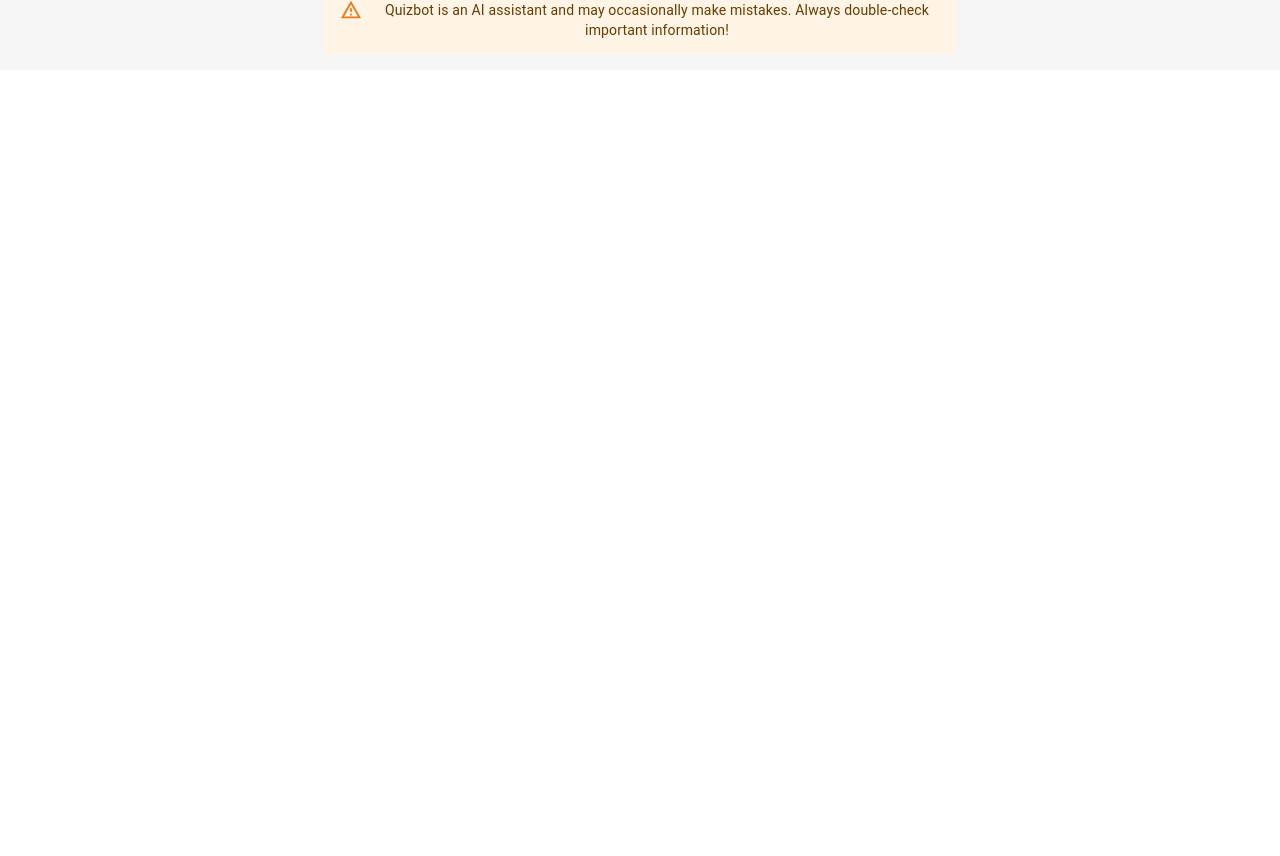
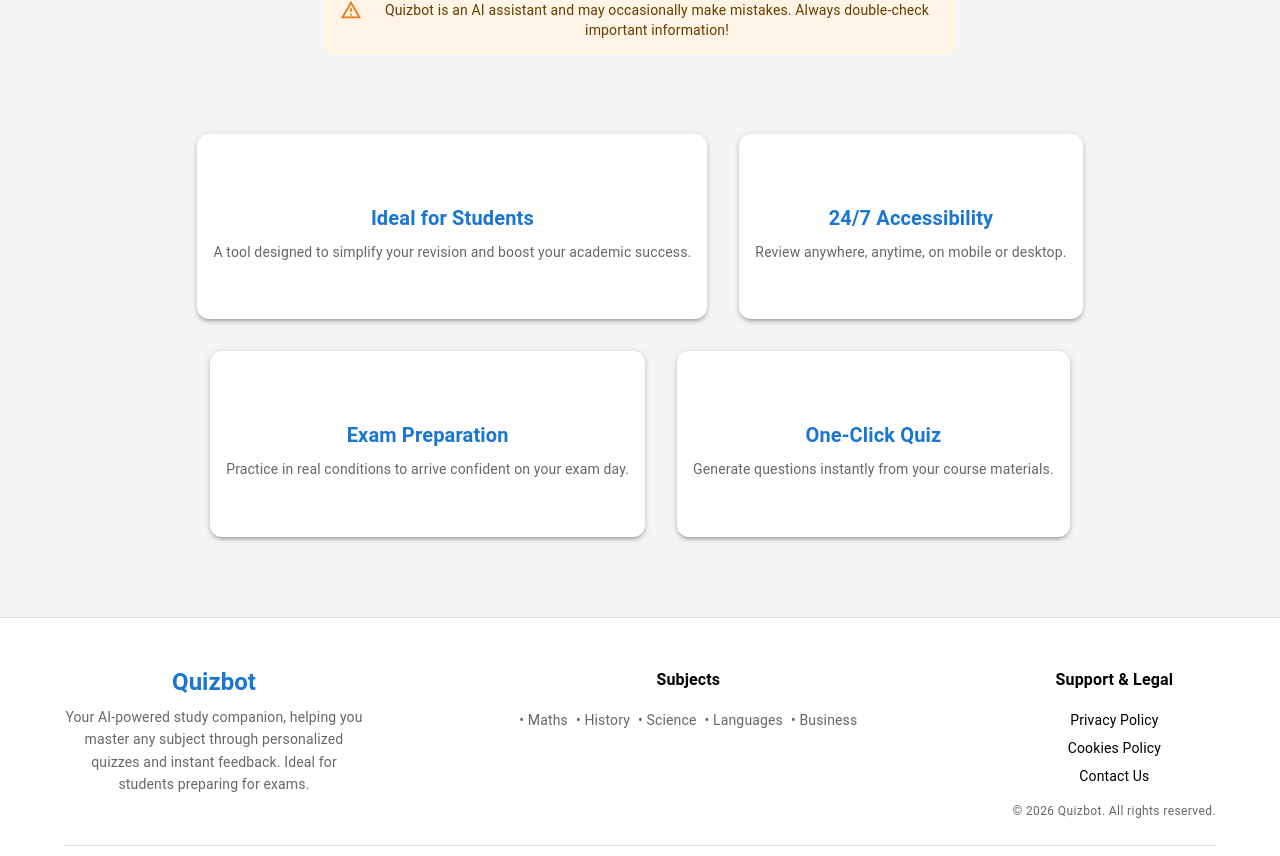
Before and after one commit to Elvie246/Quizbot, a React (Create React App) app in the folder quizbot-frontend/: page / in a window 1280 px wide. Shown: the part 850-1706 px from the top of the page. Before the commit the page ends 920 px from the top, so only its background shows below. Built offline with nearby package versions, Linux system fonts and the light colour scheme; some icons are missing.

Commit message:
feat: add Footer component and fix App syntax error

```diff
--- a/quizbot-frontend/src/App.js
+++ b/quizbot-frontend/src/App.js
@@ -13,6 +13,8 @@ import CloseIcon from '@mui/icons-material/Close';
 import QuizbotTutorialCard from './QuizbotTutorialCard';
 import QuizbotGeneratorCard from './QuizbotGeneratorCard';
 import QuizbotWarning from './QuizbotWarning';
+import QuizbotFeatures from './QuizbotFeatures';
+import Footer from './Footer';
 import CreditsBar from './CreditsBar';
 
 
@@ -84,7 +86,10 @@ function App() {
           </Grid>
         </Grid>
         <QuizbotWarning />
+        <QuizbotFeatures />
       </Box>
+
+      <Footer />
 
       {/* Login/Register dialog */}
       <Dialog open={dialogOpen} onClose={closeDialog} maxWidth="xs" fullWidth>
--- /dev/null
+++ b/quizbot-frontend/src/Footer.js
@@ -0,0 +1,68 @@
+// Footer.js
+// Footer component for Quizbot with subjects and links
+// Author: Quizbot Team
+
+import React from 'react';
+import { Box, Typography, Grid, Link, Divider, Container } from '@mui/material';
+
+/**
+ * Footer component for the application.
+ * @component
+ */
+function Footer() {
+  const currentYear = new Date().getFullYear();
+
+  const subjects = ['Maths', 'History', 'Science', 'Languages', 'Business'];
+
+  return (
+    <Box sx={{ bgcolor: '#ffffff', pt: 6, pb: 4, mt: 'auto', borderTop: '1px solid #e0e0e0', width: '100%' }}>
+      <Container maxWidth="lg">
+        <Grid container spacing={4} justifyContent="space-between">
+          {/* Left Section: Quizbot and Summary */}
+          <Grid item xs={12} md={4}>
+            <Typography variant="h5" color="primary" gutterBottom sx={{ fontWeight: 'bold' }}>
+              Quizbot
+            </Typography>
+            <Typography variant="body2" color="text.secondary" sx={{ maxWidth: 300, lineHeight: 1.6 }}>
+              Your AI-powered study companion, helping you master any subject through personalized quizzes and instant feedback. Ideal for students preparing for exams.
+            </Typography>
+          </Grid>
+
+          {/* Middle Section: Subjects */}
+          <Grid item xs={12} sm={6} md={4}>
+            <Typography variant="subtitle1" sx={{ fontWeight: 'bold', mb: 2 }}>
+              Subjects
+            </Typography>
+            <Grid container spacing={1}>
+              {subjects.map((subject) => (
+                <Grid item xs={6} key={subject}>
+                  <Typography variant="body2" color="text.secondary">
+                    • {subject}
+                  </Typography>
+                </Grid>
+              ))}
+            </Grid>
+          </Grid>
+
+          {/* Right Section: Policies and Contact */}
+          <Grid item xs={12} sm={6} md={3}>
+            <Typography variant="subtitle1" sx={{ fontWeight: 'bold', mb: 2 }}>
+              Support & Legal
+            </Typography>
+            <Box sx={{ display: 'flex', flexDirection: 'column', gap: 1 }}>
+              <Link href="#" color="inherit" underline="hover" variant="body2">Privacy Policy</Link>
+              <Link href="#" color="inherit" underline="hover" variant="body2">Cookies Policy</Link>
+              <Link href="#" color="inherit" underline="hover" variant="body2">Contact Us</Link>
+              <Typography variant="caption" color="text.secondary" sx={{ mt: 1 }}>
+                © {currentYear} Quizbot. All rights reserved.
+              </Typography>
+            </Box>
+          </Grid>
+        </Grid>
+        <Divider sx={{ my: 3 }} />
+      </Container>
+    </Box>
+  );
+}
+
+export default Footer;
```
